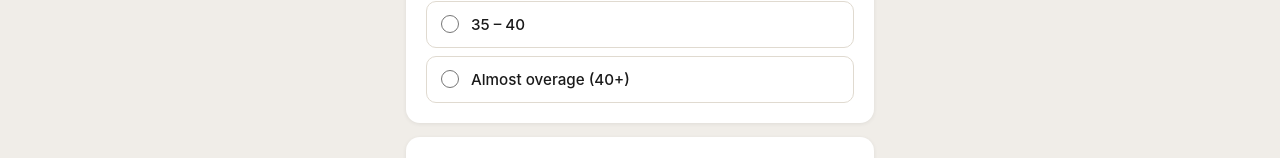
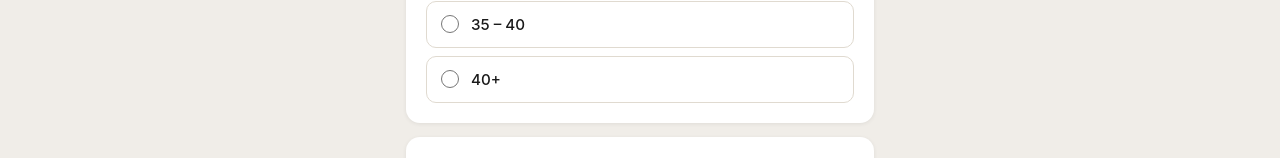
Before and after one commit to AlbaneW/aija-workshop, a website: page index.html in a window 1280 px wide. Shown: the part 738-896 px from the top of the page. Drawn offline with Linux system fonts and the light colour scheme.

Commit message:
Update index.html

```diff
--- a/index.html
+++ b/index.html
@@ -390,7 +390,7 @@
         </div>
         <div class="radio-option" onclick="pick('seniority','senior',this)">
           <input type="radio" name="seniority" value="senior">
-          <label>Almost overage (40+)</label>
+          <label>40+</label>
         </div>
       </div>
     </div>
```
